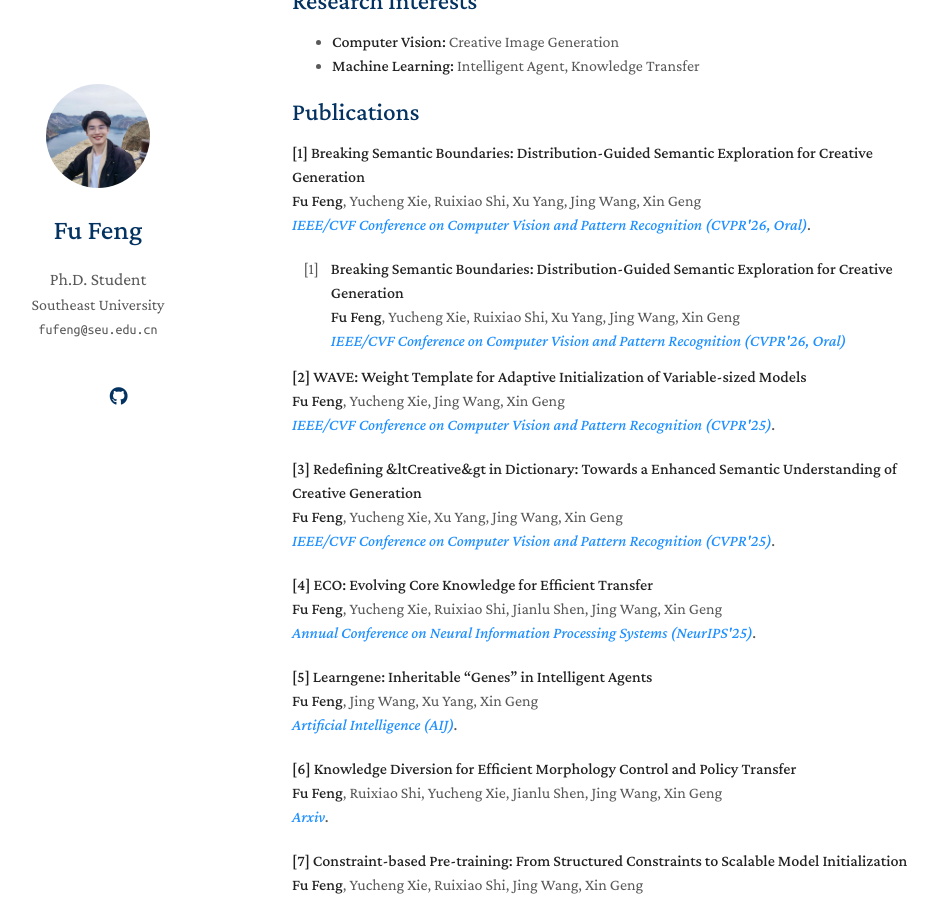
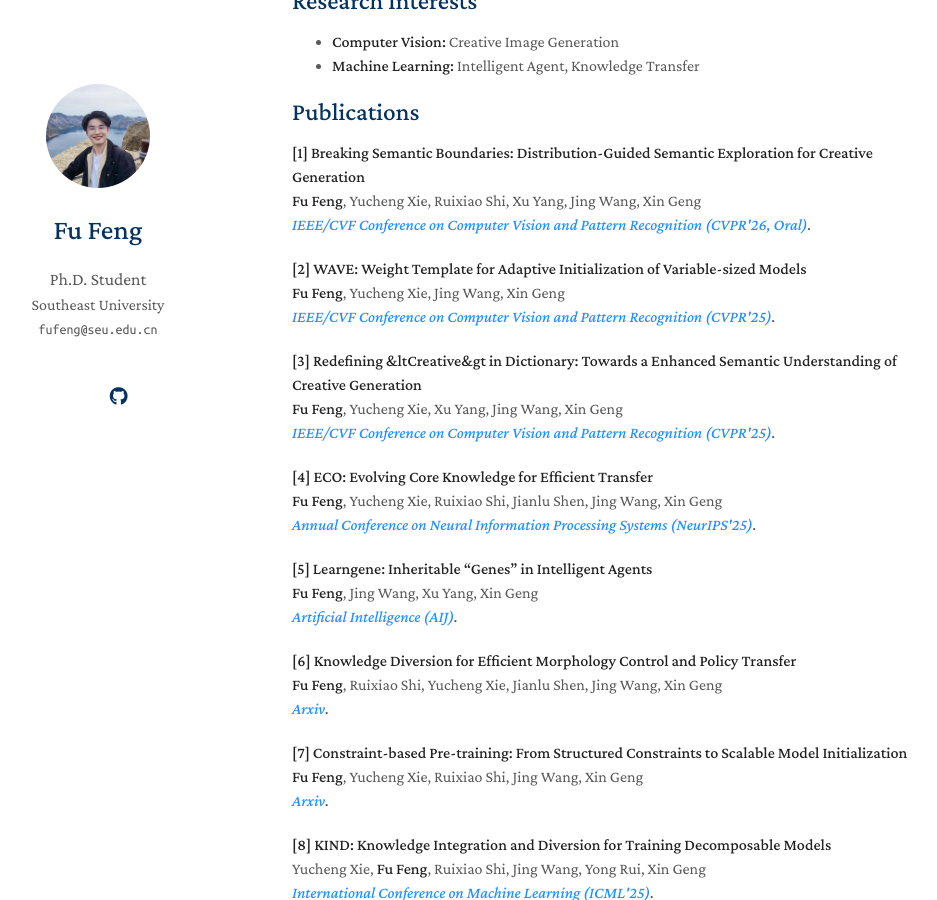
Before and after one commit to fu-feng/fu-feng.github.io, a Jekyll site: the page built from index.md, in a window 1280 px wide and 900 px high, scrolled down 396 px. Shown: the whole window, without its empty margins (178-1115 px from the left). Built offline with Jekyll 4.4.1, drawn with Linux system fonts in a browser that asks for light colours; nearby versions of some CDN libraries; a style sheet for code colours, icons or effects is not loaded; our own code applies the rules of GitHub Pages for plain Markdown files.

Commit message:
Remove paper entry from index.md
Removed a paper entry from the index.

```diff
--- a/index.md
+++ b/index.md
@@ -27,15 +27,6 @@ I am a Ph.D. student supervised by Prof Xin Geng at [PALM](http://palm.seu.edu.c
 <br />
 <em><strong><i style="color:#1e90ff">IEEE/CVF Conference on Computer Vision and Pattern Recognition (CVPR'26, Oral)</i></strong>.</em>
 </p>
-</div>
-
-<div class="paper" style="display:flex; gap:12px; margin-bottom:12px;">
-  <div style="width:28px; text-align:right;">[1]</div>
-  <div>
-    <strong>Breaking Semantic Boundaries: Distribution-Guided Semantic Exploration for Creative Generation</strong><br/>
-    <strong>Fu Feng</strong>, Yucheng Xie, Ruixiao Shi, Xu Yang, Jing Wang, Xin Geng<br/>
-    <em><strong><i style="color:#1e90ff">IEEE/CVF Conference on Computer Vision and Pattern Recognition (CVPR'26, Oral)</i></strong></em>
-  </div>
 </div>
 
 [comment]: <> (Arxiv)
```
